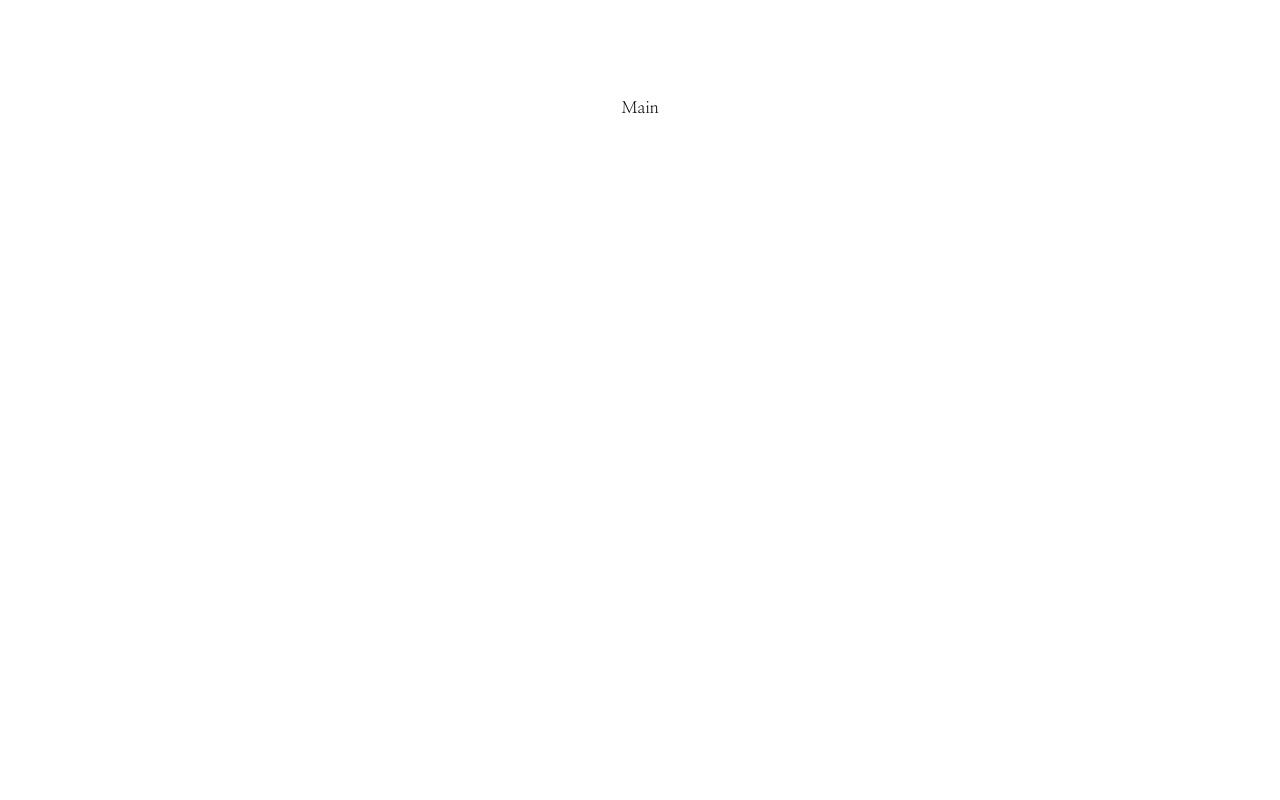
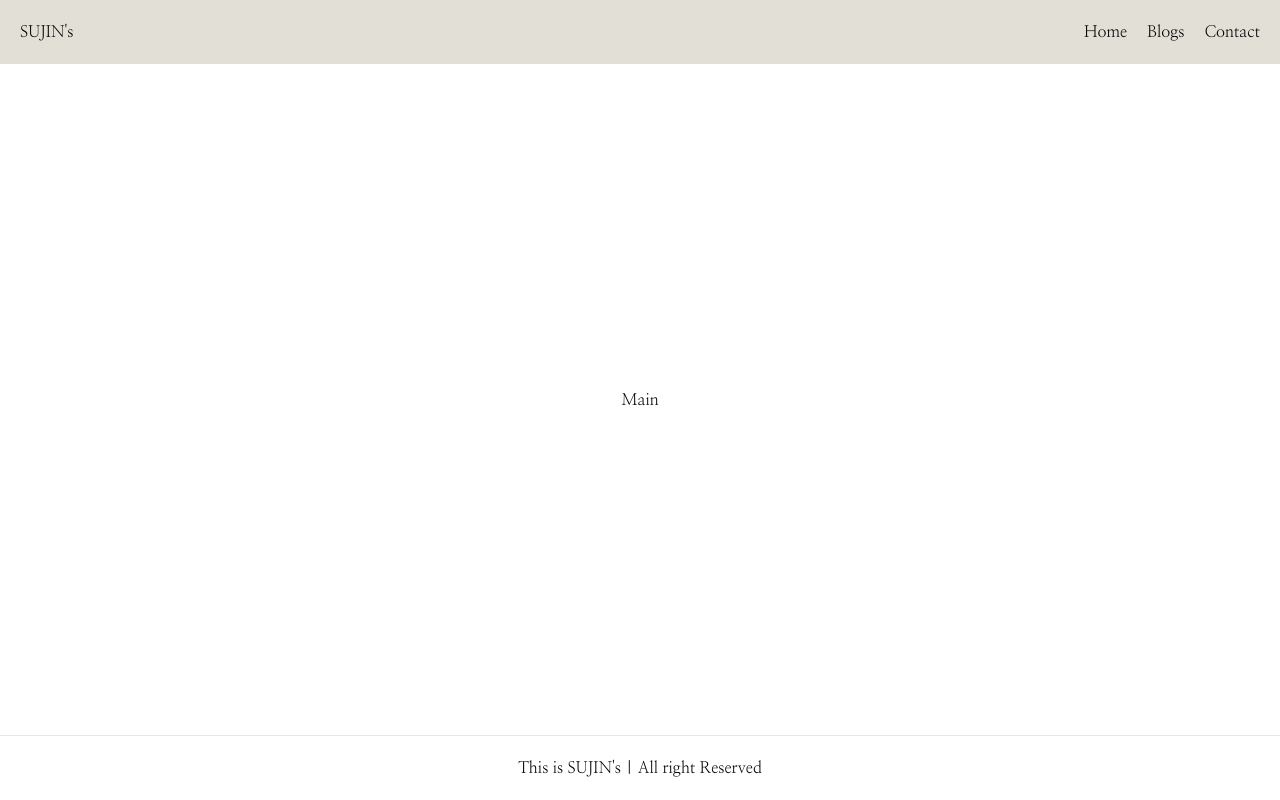
Before and after one commit to lsj5677/blog, a Next.js app: page / in a window 1280 px wide. Built offline with nearby package versions, Linux system fonts and the light colour scheme; a web font is replaced by a local one.

Commit message:
feat: add layout components

```diff
--- a/src/app/globals.css
+++ b/src/app/globals.css
@@ -11,7 +11,7 @@
   --color-sub: "#DBCFBD";
   --color-third: "#BFC2BE";
   --color-point: "#B5371F";
-  --color-white: "#E2DFD6";
+  --color-white: "#ffffff";
   --color-black: "#221B12";
 }
 
@@ -21,7 +21,7 @@
     --background-start-rgb: 0, 0, 0;
     --background-end-rgb: 0, 0, 0;
     /* colors */
-    --color-black: "#E2DFD6";
+    --color-black: "#ffffff";
     --color-white: "#221B12";
   }
 }
--- a/src/app/layout.tsx
+++ b/src/app/layout.tsx
@@ -1,6 +1,8 @@
 import type { Metadata } from "next";
 import { East_Sea_Dokdo, Nanum_Gothic, Nanum_Myeongjo } from "next/font/google";
 import "./globals.css";
+import Header from "@/components/Header";
+import Footer from "@/components/Footer";
 
 export const sans_serif = Nanum_Gothic({
   weight: ["400", "700", "800"],
@@ -30,10 +32,12 @@ export default function RootLayout({
 }>) {
   return (
     <html lang="en">
-      <body className={serif.className}>
-        <header></header>
+      <body
+        className={`flex min-h-screen w-full flex-col items-center justify-between ${serif.className}`}
+      >
+        <Header />
         {children}
-        <footer></footer>
+        <Footer />
       </body>
     </html>
   );
--- a/src/app/page.tsx
+++ b/src/app/page.tsx
@@ -1,9 +1,3 @@
-import Image from "next/image";
-
 export default function Home() {
-  return (
-    <main className="flex min-h-screen flex-col items-center justify-between p-24">
-      Main
-    </main>
-  );
+  return <main>Main</main>;
 }
--- /dev/null
+++ b/src/components/Footer.tsx
@@ -0,0 +1,7 @@
+export default function Footer() {
+  return (
+    <footer className="w-full border-t p-5 text-center">
+      <p>{"This is SUJIN's | All right Reserved"}</p>
+    </footer>
+  );
+}
--- /dev/null
+++ b/src/components/Header.tsx
@@ -0,0 +1,16 @@
+import Link from "next/link";
+
+export default function Header() {
+  return (
+    <header className="flex w-full max-w-screen-xl justify-between bg-main p-5">
+      <h1>
+        <Link href="/">{"SUJIN's"}</Link>
+      </h1>
+      <nav className="flex gap-5">
+        <Link href="/">Home</Link>
+        <Link href="/blogs">Blogs</Link>
+        <Link href="/contact">Contact</Link>
+      </nav>
+    </header>
+  );
+}
```
